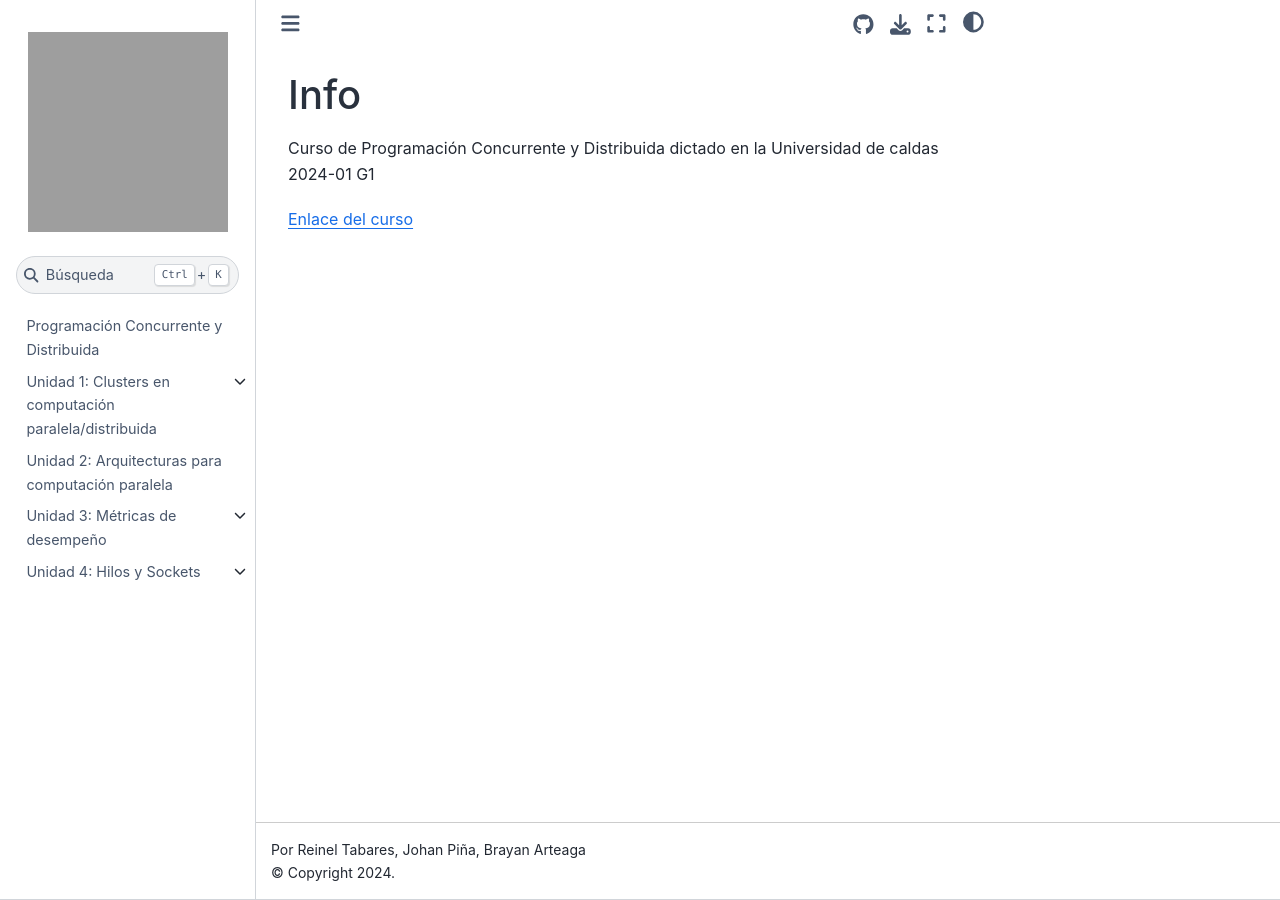
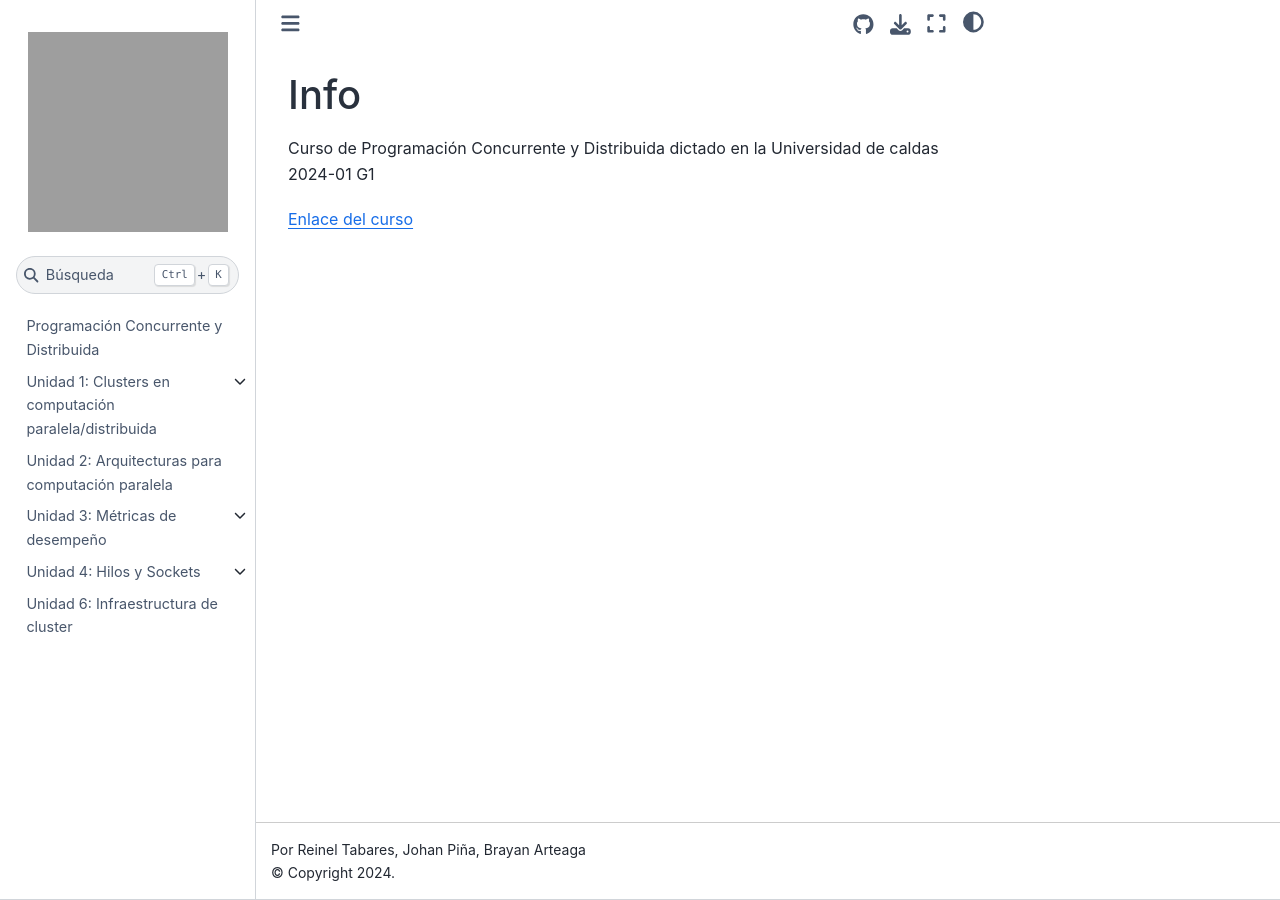
Before and after one commit to BioAITeamLearning/ProgCD_2024_02_Ucaldas, a Jupyter Book: the page built from README.md, in a window 1280 px wide. Built offline with Jupyter Book 1.0.4 settings and Sphinx 7.4.7 and the Sphinx Book theme 1.1.4, drawn with Linux system fonts in a browser that asks for light colours; pages that are not in the unit, such as notebooks, are missing from menus; some of the changed lines change nothing that is shown; grey boxes are pictures that could not be loaded.

Commit message:
add Unidad6.md

```diff
--- a/_toc.yml
+++ b/_toc.yml
@@ -49,7 +49,7 @@ chapters:
   - file: "Unidades/Unidad_5/GPTChatClient"
   - file: "Unidades/Unidad_5/Tarea Unidad 5"
 
-#- file: Unidad6
+- file: Unidad6
 
 #- file: Unidad7
 #  sections:
```
